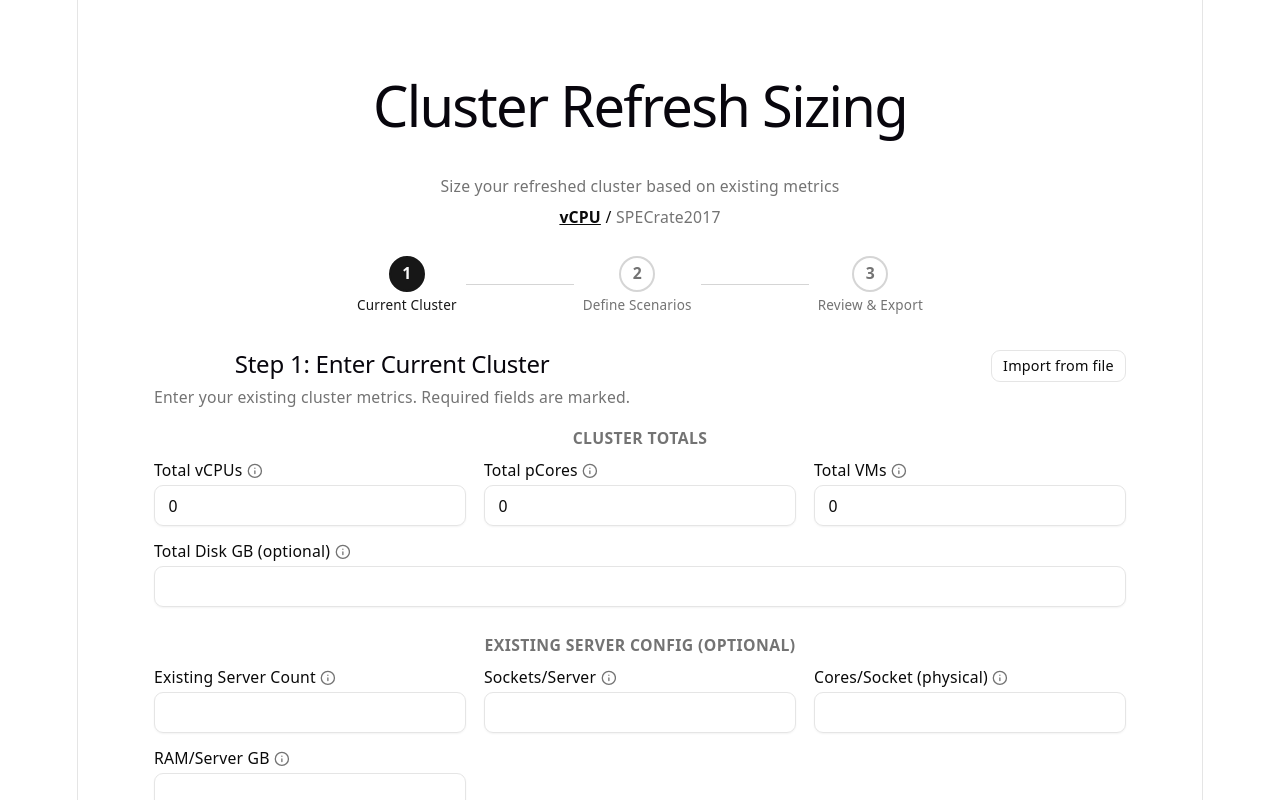
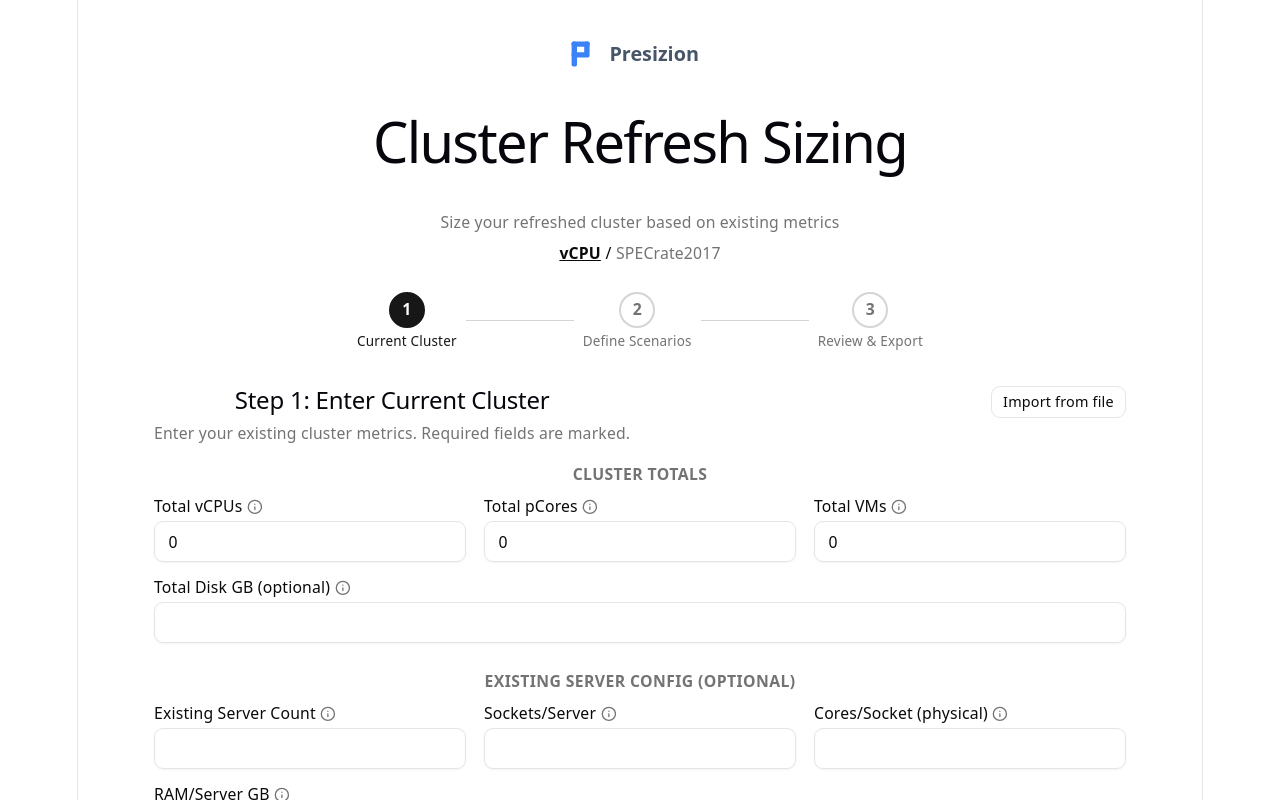
Before and after one commit to fjacquet/presizion, a React (Vite) app: page / in a window 1280 px wide. Shown: the top 800 px of the page. Built offline with nearby package versions, Linux system fonts and the light colour scheme.

Commit message:
feat(11-02): add Presizion logo to WizardShell header
- Insert <img src="/presizion/logo.svg" alt="Presizion" className="mx-auto mb-3 h-8 w-auto" /> above h1
- Renders at 32px height, proportional width, centered in text-center container
- Component remains 58 lines (well under 150-line limit)

```diff
--- a/src/components/wizard/WizardShell.tsx
+++ b/src/components/wizard/WizardShell.tsx
@@ -18,6 +18,11 @@ export function WizardShell() {
     <div className="min-h-screen bg-background">
       <div className="mx-auto max-w-4xl px-4 py-8">
         <header className="mb-6 text-center print:hidden">
+          <img
+            src="/presizion/logo.svg"
+            alt="Presizion"
+            className="mx-auto mb-3 h-8 w-auto"
+          />
           <h1 className="text-2xl font-bold tracking-tight">Cluster Refresh Sizing</h1>
           <p className="text-sm text-muted-foreground mt-1">
             Size your refreshed cluster based on existing metrics
```
